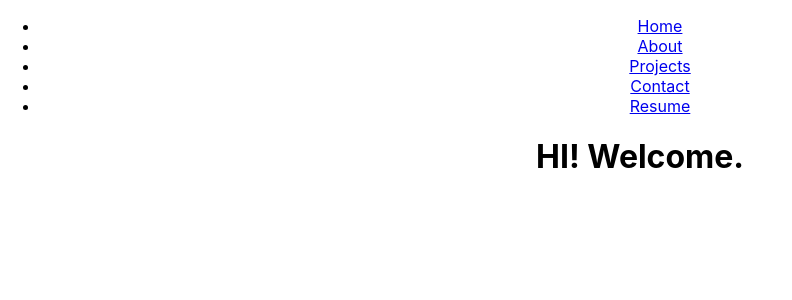
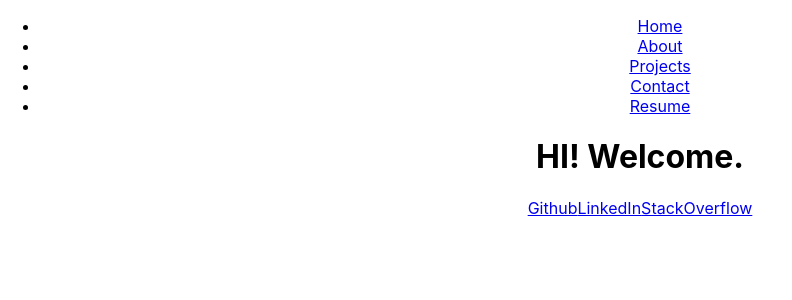
Before and after one commit to KrisSmith7/kris-react-portfolio, a React (Create React App) app: page / in a window 1280 px wide. Shown: the top 300 px of the page, without its empty margins (0-792 px from the left). Built offline with nearby package versions, Linux system fonts and the light colour scheme.

Commit message:
added footer with links to dev's profiles

```diff
--- a/src/components/MainContainer.js
+++ b/src/components/MainContainer.js
@@ -34,6 +34,11 @@ export default function PortfolioContainer() {
       <NavTabs currentPage={currentPage} handlePageChange={handlePageChange} />
       {/* conditionally renders component based on value of the currentPage variable; calls the function */}
       {renderPage()}
+      <footer>
+          <a href='https://github.com/KrisSmith7'>Github</a>
+          <a href='https://www.linkedin.com/in/kristiansmith220/'>LinkedIn</a>
+          <a href='https://stackoverflow.com/users/17004629/krissmith7'>StackOverflow</a>
+      </footer>
     </div>
   );
 }
```
